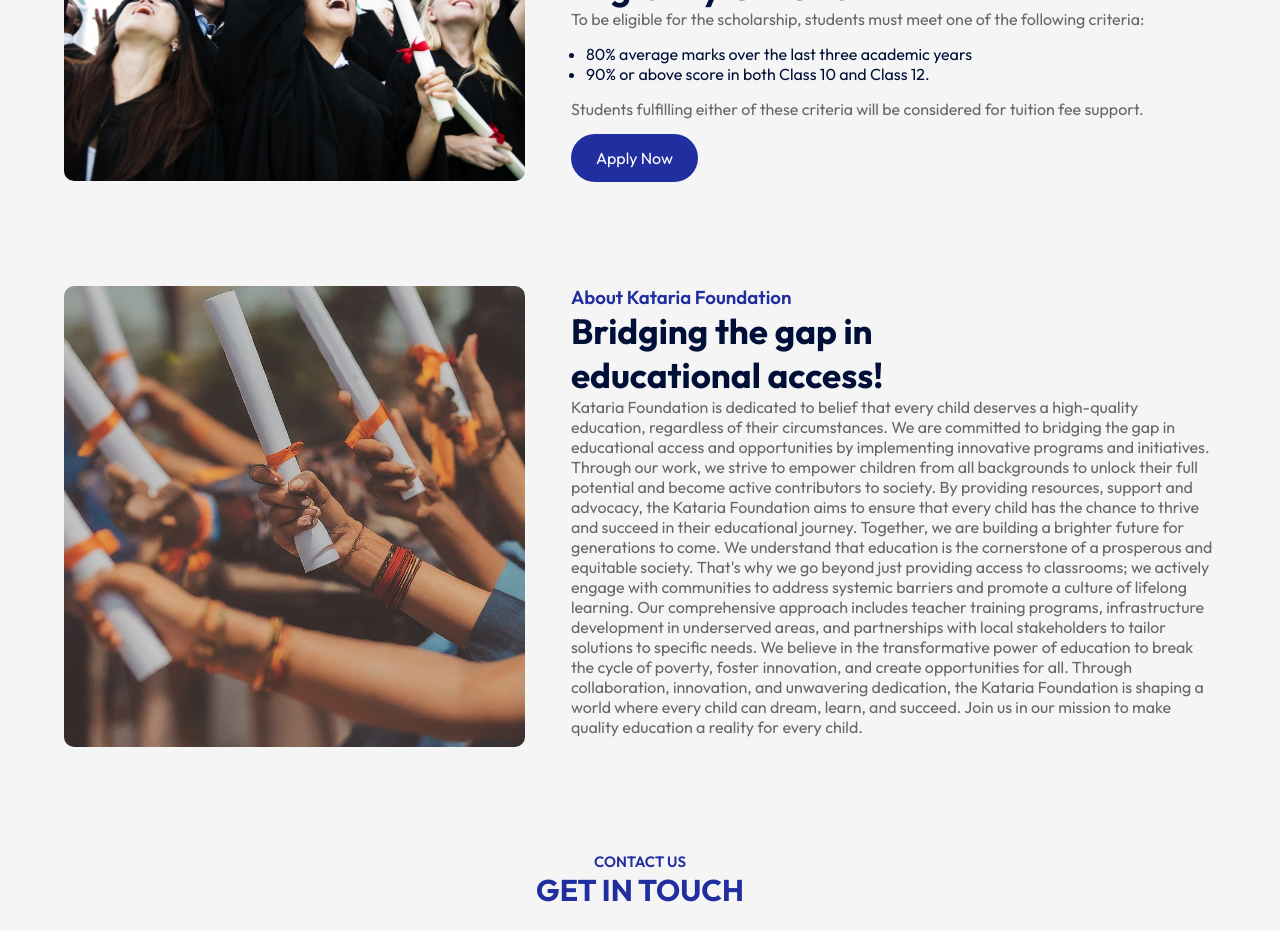
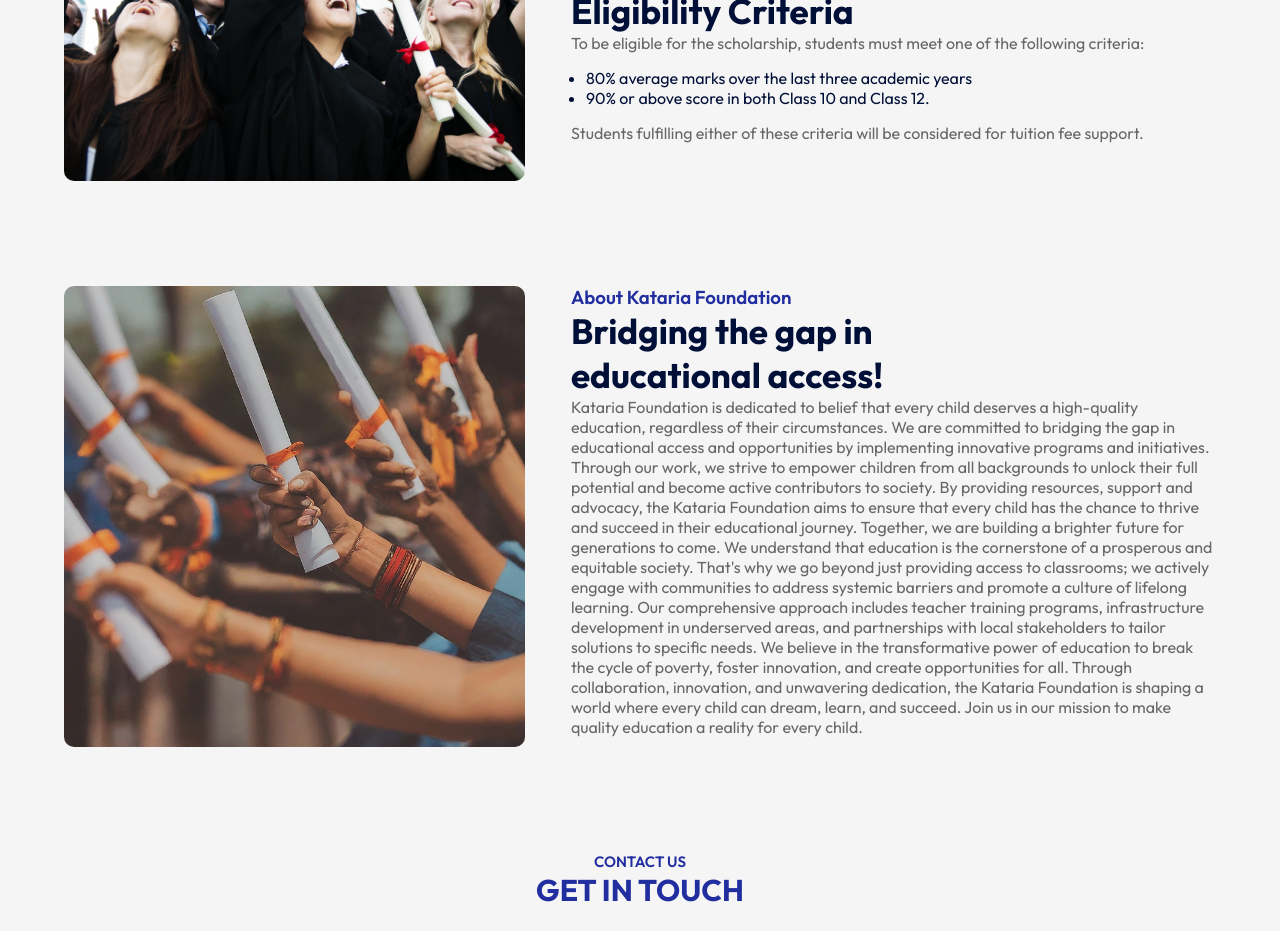
Before and after one commit to vhmanoj/katariafoundation, a React (Vite) app: page / in a window 1280 px wide. Shown: the part 1180-2111 px from the top of the page. Built offline with nearby package versions, Linux system fonts and the light colour scheme.

Commit message:
programs change

```diff
--- a/src/components/Programs/programs.jsx
+++ b/src/components/Programs/programs.jsx
@@ -74,9 +74,9 @@ const programs = () => {
         <li>90% or above score in both Class 10 and Class 12.</li>
       </ul>
       <p>Students fulfilling either of these criteria will be considered for tuition fee support.</p>
-      <button className='dark-btn' onClick={handleShow}>Apply Now</button>
+      {/* <button className='dark-btn' onClick={handleShow}>Apply Now</button>
       <button className="my-custom-button" onClick={handleShow}>
-      </button>
+      </button> */}
 
       <Modal
         show={show}
```
